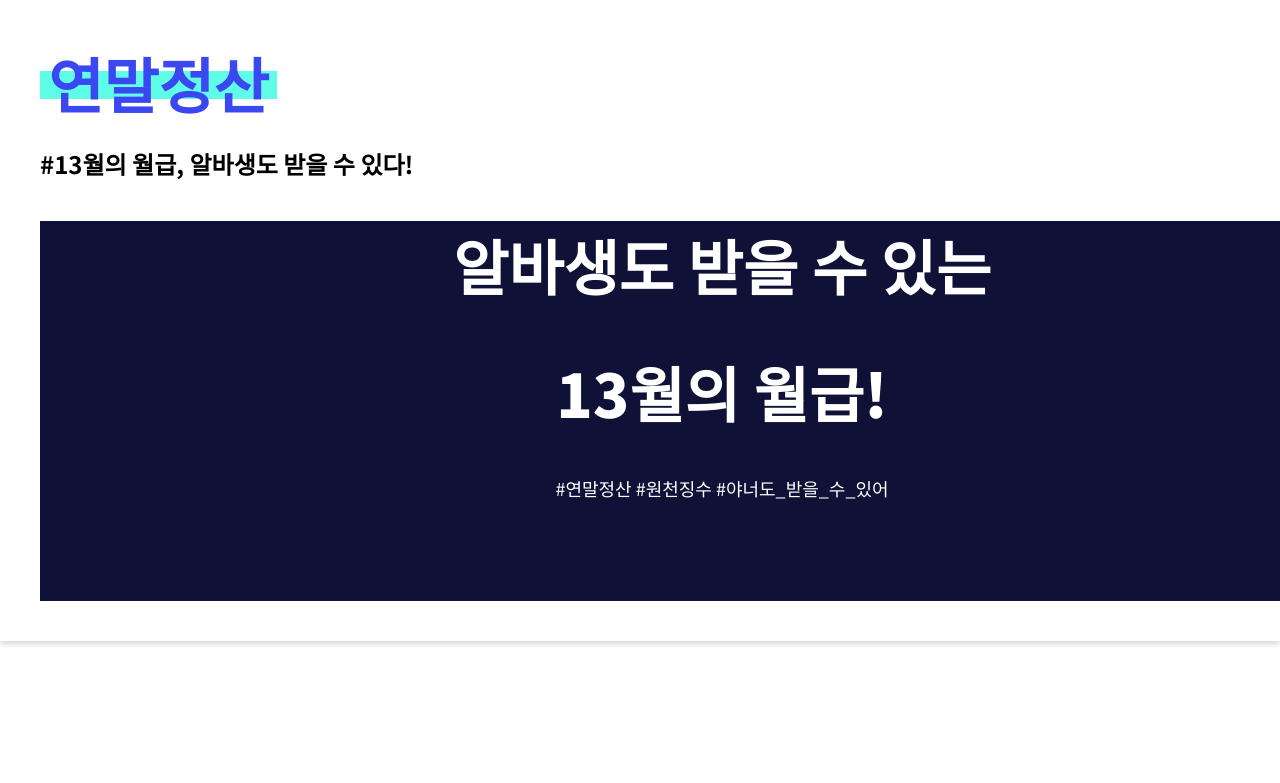
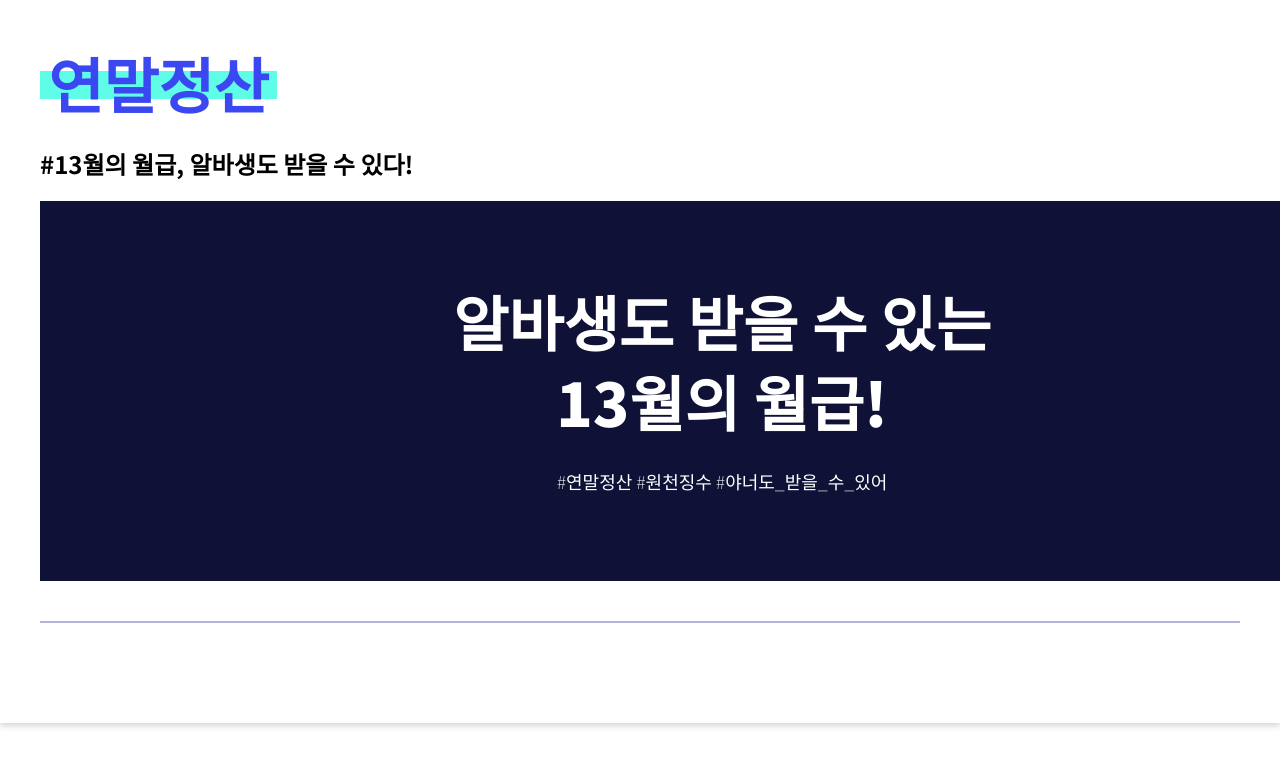
Before and after one commit to Tutor-Real/tutor-real, a Django app: page /post/ in a window 1280 px wide; the page is wider, and only the part inside the window is pictured. Shown: the part 215-998 px from the top of that part. Before the commit the page ends 861 px from the top of that part, so only its background shows below. Run offline with Django 3.2, Linux system fonts and the light colour scheme; parts of the project's set-up code (start-up, migrations or seed data) failed here and were passed over.

Commit message:
post contents 수정중

```diff
--- a/mainapp/static/css/style.css
+++ b/mainapp/static/css/style.css
@@ -292,7 +292,7 @@ a {
 .post-page {
     max-width: 1444px;
     margin: 60px auto;
-    box-shadow: 0px 3px 6px rgba(0, 0, 0, 0.16);
+    box-shadow: 0px 3px 6px #00000029;
 }
 
 .post-wrapper {
@@ -310,6 +310,11 @@ a {
     background-color: #0F1236;
     color: white;
     text-align: center;
+    line-height: 40px;
+}
+
+.post-img .img-text {
+    padding-top: 60px;
 }
 
 .post-img h1 {
@@ -318,4 +323,10 @@ a {
 }
 .post-img p {
     font-size: 1.125rem;
+    font-weight: 100;
 }
+
+.post-page hr {
+    margin: 40px auto 60px ;
+    border: 1px solid #1d258d56; /*1px 미만은 적용이 안되니까 투명도로 비슷한 효과 내기*/
+}
--- a/mainapp/templates/post.html
+++ b/mainapp/templates/post.html
@@ -6,22 +6,35 @@
     {% block head %}
 
     {% endblock head %}
+
 </head>
 <body>
 {% block content %}
 
     <div class="post-page">
         <header class="post-wrapper"> <!--제목, 설명, 이미지, hr까지-->
+            <div class="title-box">
                 <div class="title">
                     <div class="post-bg"></div>
                     <a href="#"></a><span>연말정산</span></a>
                 </div>
                 <h2>#13월의 월급, 알바생도 받을 수 있다!</h2>
+            </div>
+
+
+
+
             <div class="post-img"> <!--img로 넣을지 box로 넣을지-->
+                <div class="img-text">
                     <h1>알바생도 받을 수 있는</h1>
                     <h1>13월의 월급!</h1>
                     <p>#연말정산 #원천징수 #야너도_받을_수_있어</p>
                 </div>
+            </div> <!--end img-->
+
+            <hr>
+
+
         </header>
 
     </div>
```
Lines whose indentation alone changed are shown as unchanged.
